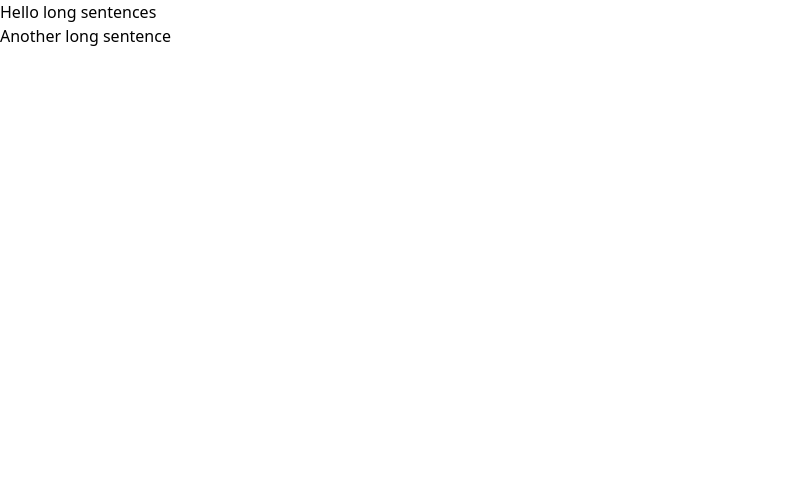
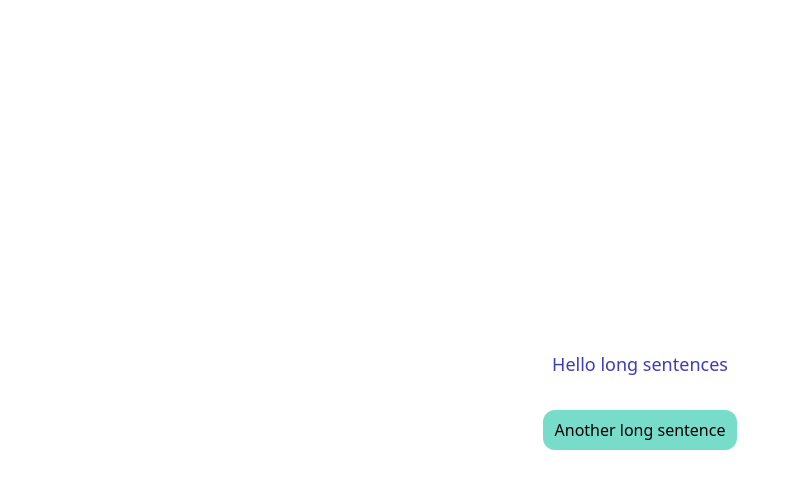
Before and after one commit to thinhdh04/tailwind-basic-freecodecamp, a React (Vite) app: page / in a window 1280 px wide. Shown: the top 488 px of the page, without its empty margins (0-800 px from the left). Built offline with nearby package versions, Linux system fonts and the light colour scheme.

Commit message:
bo sung phan customize

```diff
--- a/src/App.tsx
+++ b/src/App.tsx
@@ -1,15 +1,15 @@
-import {Home} from "./components/customize/Home.tsx";
+import {HomeStay} from "./components/customize/HomeStay.tsx";
 
 
 function App() {
 
-
-  return (
-    <>
-        <Home/>
-
-    </>
-  )
+    return (
+        <>
+            <div className='App bg-slate-100'>
+                <HomeStay/>
+            </div>
+        </>
+    )
 }
 
 export default App
--- a/src/components/customize/Home.tsx
+++ /dev/null
@@ -1,11 +0,0 @@
-
-export const Home = () => {
-    return (
-        <>
-            <div>
-               <p>Hello long sentences</p>
-                <p>Another long sentence</p>
-            </div>
-        </>
-    )
-}
--- /dev/null
+++ b/src/components/customize/HomeStay.tsx
@@ -0,0 +1,11 @@
+
+export const HomeStay = () => {
+    return (
+        <>
+            <div className="flex flex-col items-center justify-center min-h-screen">
+               <p className="text-sm lg:text-lg text-purple">Hello long sentences</p>
+                <p className="mt-5 px-2 py-1 bg-bermuda rounded-xl">Another long sentence</p>
+            </div>
+        </>
+    )
+}
--- a/src/index.css
+++ b/src/index.css
@@ -3,11 +3,5 @@
 @tailwind utilities;
 
 @layer base {
-    h1 {
-        @apply text-2xl;
-    }
-    h2 {
-        @apply text-xl;
-    }
-    /* ... */
+
 }
```
